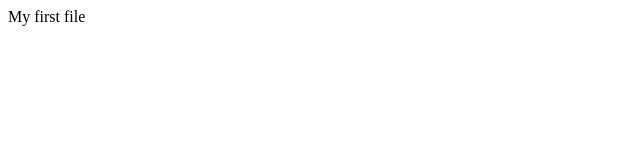
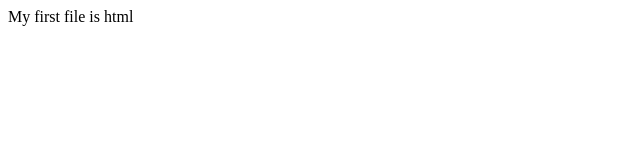
Before and after one commit to sandeepreethi/Lesson--02--GitHubFiles, a plain HTML site: page index.html in a window 1280 px wide. Shown: the full height of the page, 0-640 px from the left. Drawn offline with Linux system fonts and the light colour scheme.

Commit message:
my first commit

```diff
--- a/index.html
+++ b/index.html
@@ -1 +1 @@
-<html><head></head><body>My first file</body></html>
+<html><head></head><body>My first file is html</body></html>
```
Also changed, not shown: 1 other file.
